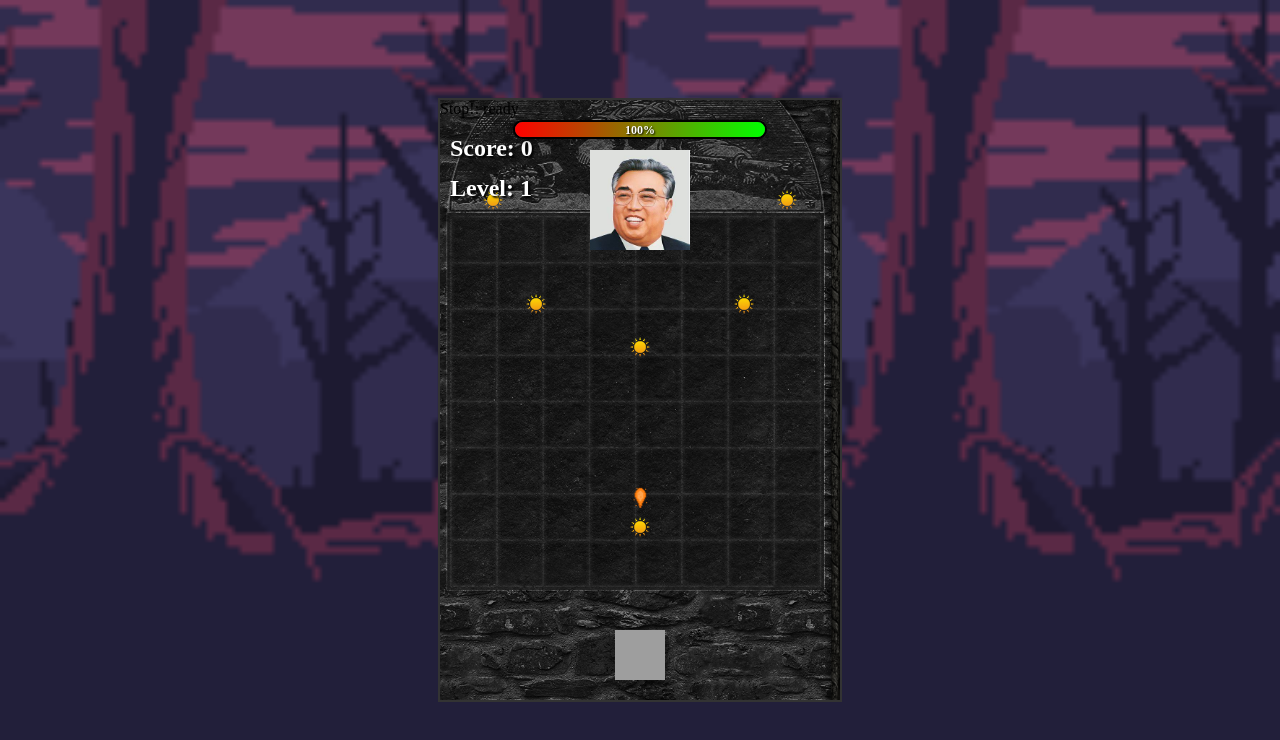
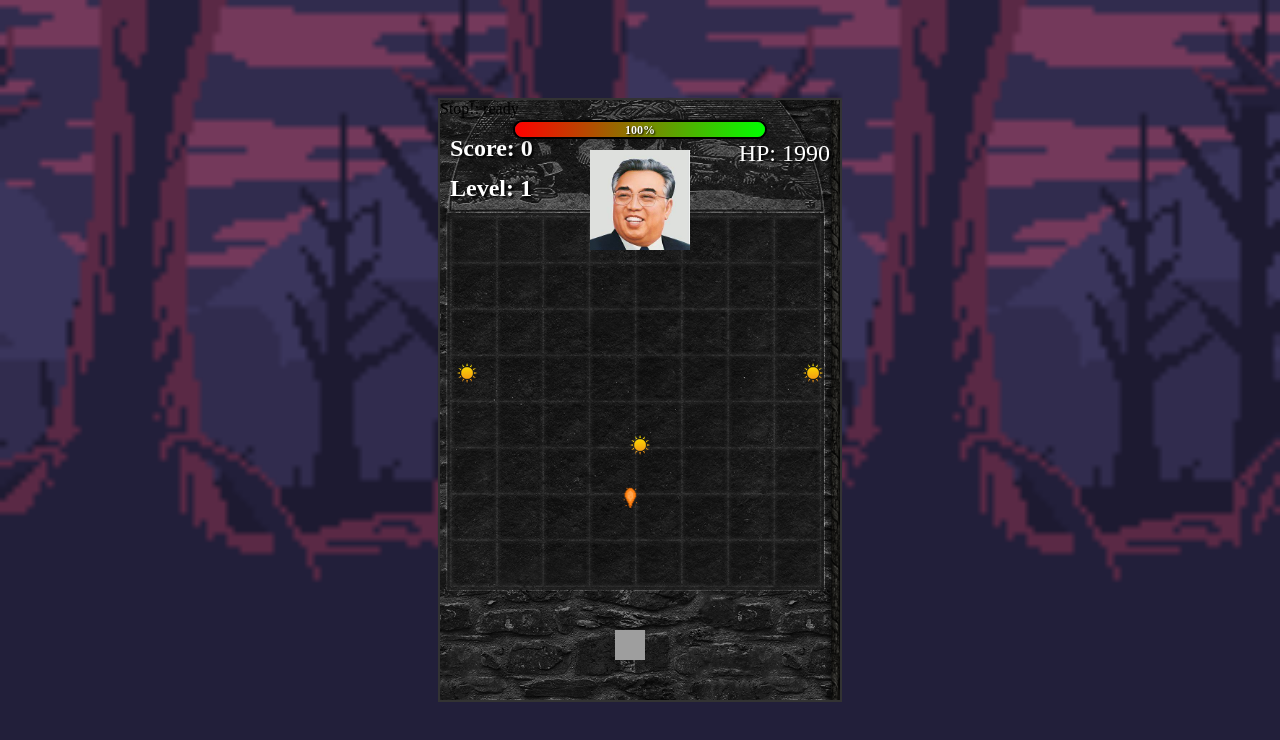
Before and after one commit to CodingHeavenWang/King-of-Salted-Fish111, a plain HTML site: page game.html in a window 1280 px wide. Both pictures are taken after a click on the button "Start". Drawn offline with Linux system fonts and the light colour scheme; grey boxes are pictures that could not be loaded.

Commit message:
固定帧率加微调碰撞箱

```diff
--- a/Saltedfish.js
+++ b/Saltedfish.js
@@ -31,9 +31,9 @@ const hero = {
   element: null,
   x: containerWidth / 2 - 25, // 初始居中 (50px 宽的一半)
   y: containerHeight - 70,    // 在底部
-  width: 50,
-  height: 50,
-  speed: 3,
+  width: 30,
+  height: 30,
+  speed: 1.5,
   isAlive: true,
   element: document.createElement('div'),
   isFlipped: false,
@@ -105,7 +105,7 @@ gameContainer.appendChild(playerHPElement);
 
 // Boss弹幕
 const bossBullets = [];
-const bossBulletSpeed = 3; // Boss弹幕速度
+const bossBulletSpeed = 5; // Boss弹幕速度
 
 // 游戏控制
 let leftPressed = false;
@@ -153,7 +153,7 @@ function spawnBullet() {
 
     bulletDiv.style.backgroundImage = `url('${bulletimg}')`;
   // 子弹初始位置：主角正中上方
-  const bulletX = hero.x + (hero.width / 2) - (30/2);
+  const bulletX = hero.x;
   const bulletY = hero.y - 15;
 
   const bulletObj = {
--- a/gamec.css
+++ b/gamec.css
@@ -67,8 +67,8 @@
 
 /* 主角样式 */
 .hero {
-  width: 50px;
-  height: 50px;
+  width: 30px;
+  height: 30px;
   position: absolute;
   background-image: url("Character/wizard.png");
   background-size: cover;
```
